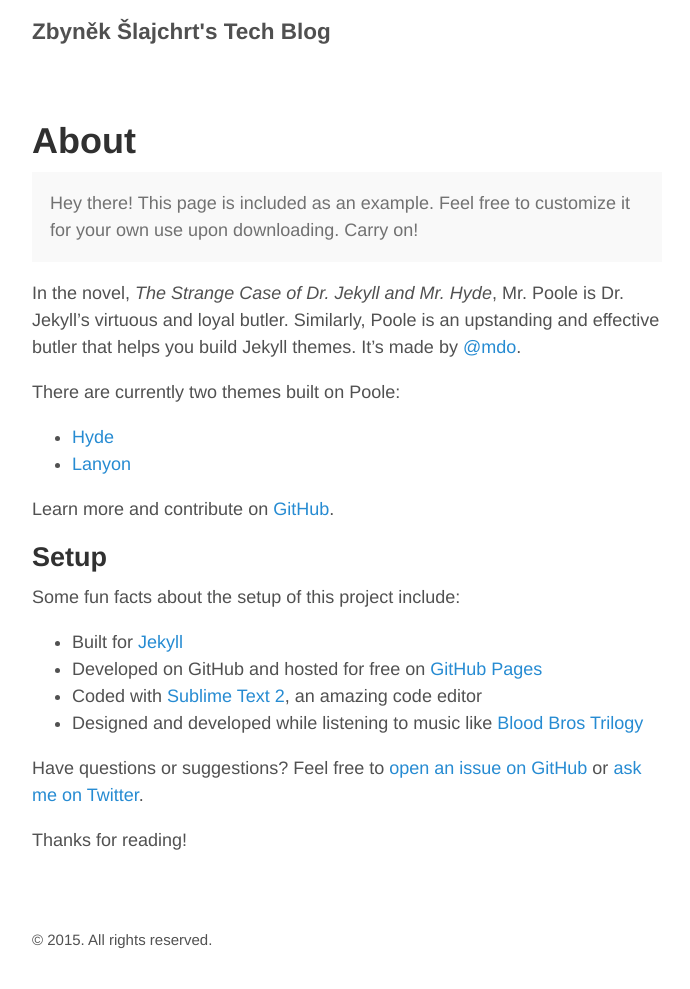
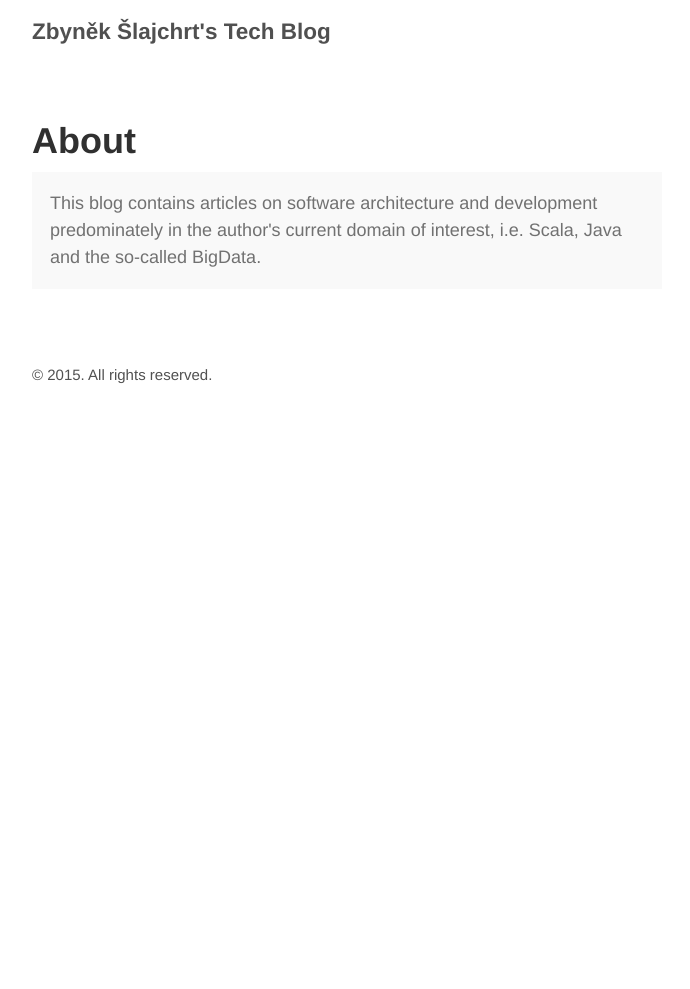
Before and after one commit to zslajchrt/zslajchrt.github.io, a Jekyll site: the page built from about.md, in a window 1280 px wide. Shown: the whole page, without its empty margins (293-983 px from the left). Built offline with Jekyll 4.4.1, drawn with Linux system fonts in a browser that asks for light colours; after the commit the page ends 900 px from its top, so only the background shows below that.

Commit message:
Update about.md

```diff
--- a/about.md
+++ b/about.md
@@ -4,27 +4,5 @@ title: About
 ---
 
 <p class="message">
-  Hey there! This page is included as an example. Feel free to customize it for your own use upon downloading. Carry on!
+This blog contains articles on software architecture and development predominately in the author's current domain of interest, i.e. Scala, Java and the so-called BigData.
 </p>
-
-In the novel, *The Strange Case of Dr. Jekyll and Mr. Hyde*, Mr. Poole is Dr. Jekyll's virtuous and loyal butler. Similarly, Poole is an upstanding and effective butler that helps you build Jekyll themes. It's made by [@mdo](https://twitter.com/mdo).
-
-There are currently two themes built on Poole:
-
-* [Hyde](http://hyde.getpoole.com)
-* [Lanyon](http://lanyon.getpoole.com)
-
-Learn more and contribute on [GitHub](https://github.com/poole).
-
-## Setup
-
-Some fun facts about the setup of this project include:
-
-* Built for [Jekyll](http://jekyllrb.com)
-* Developed on GitHub and hosted for free on [GitHub Pages](https://pages.github.com)
-* Coded with [Sublime Text 2](http://sublimetext.com), an amazing code editor
-* Designed and developed while listening to music like [Blood Bros Trilogy](https://soundcloud.com/maddecent/sets/blood-bros-series)
-
-Have questions or suggestions? Feel free to [open an issue on GitHub](https://github.com/poole/poole/issues/new) or [ask me on Twitter](https://twitter.com/mdo).
-
-Thanks for reading!
```
